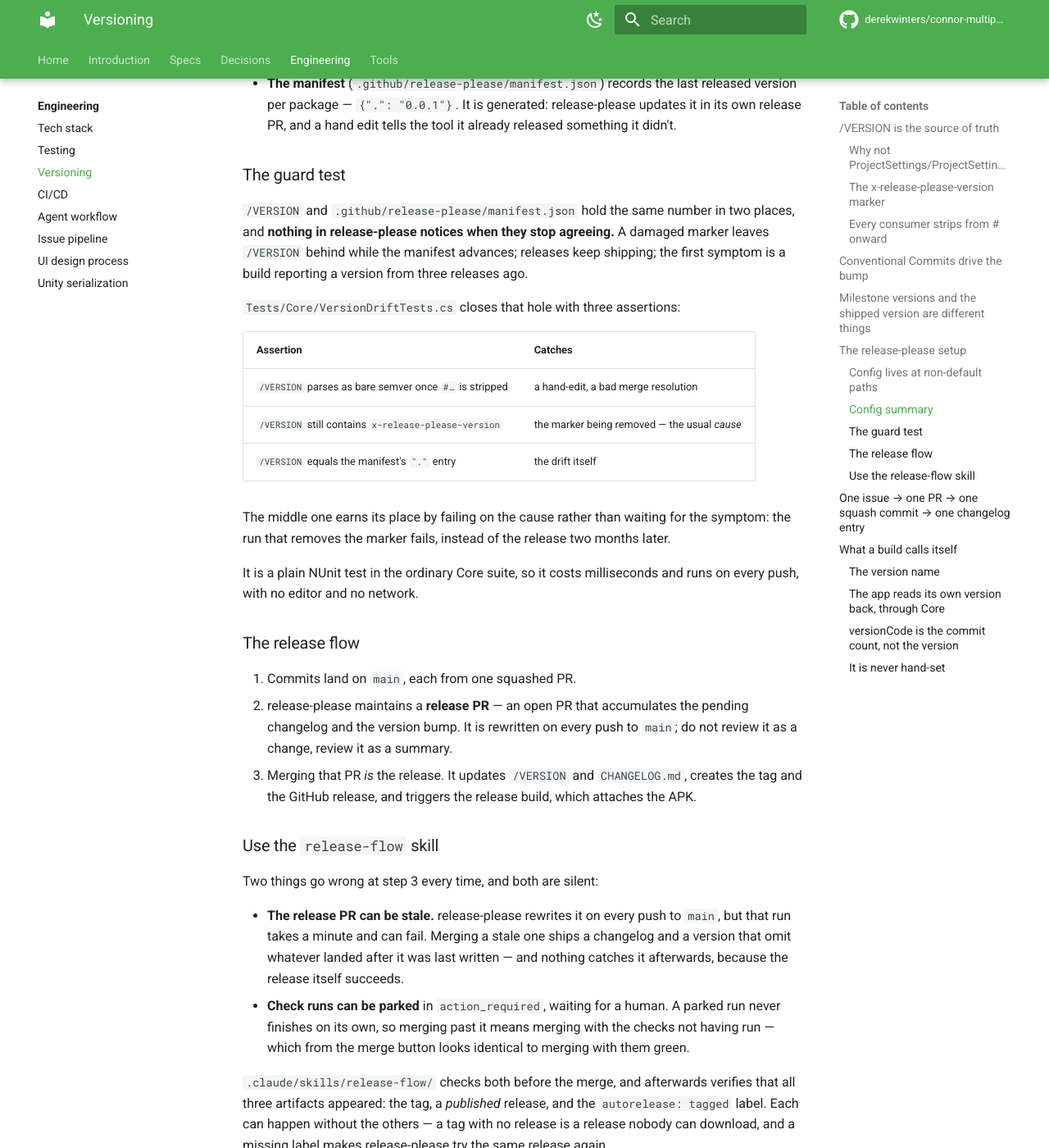
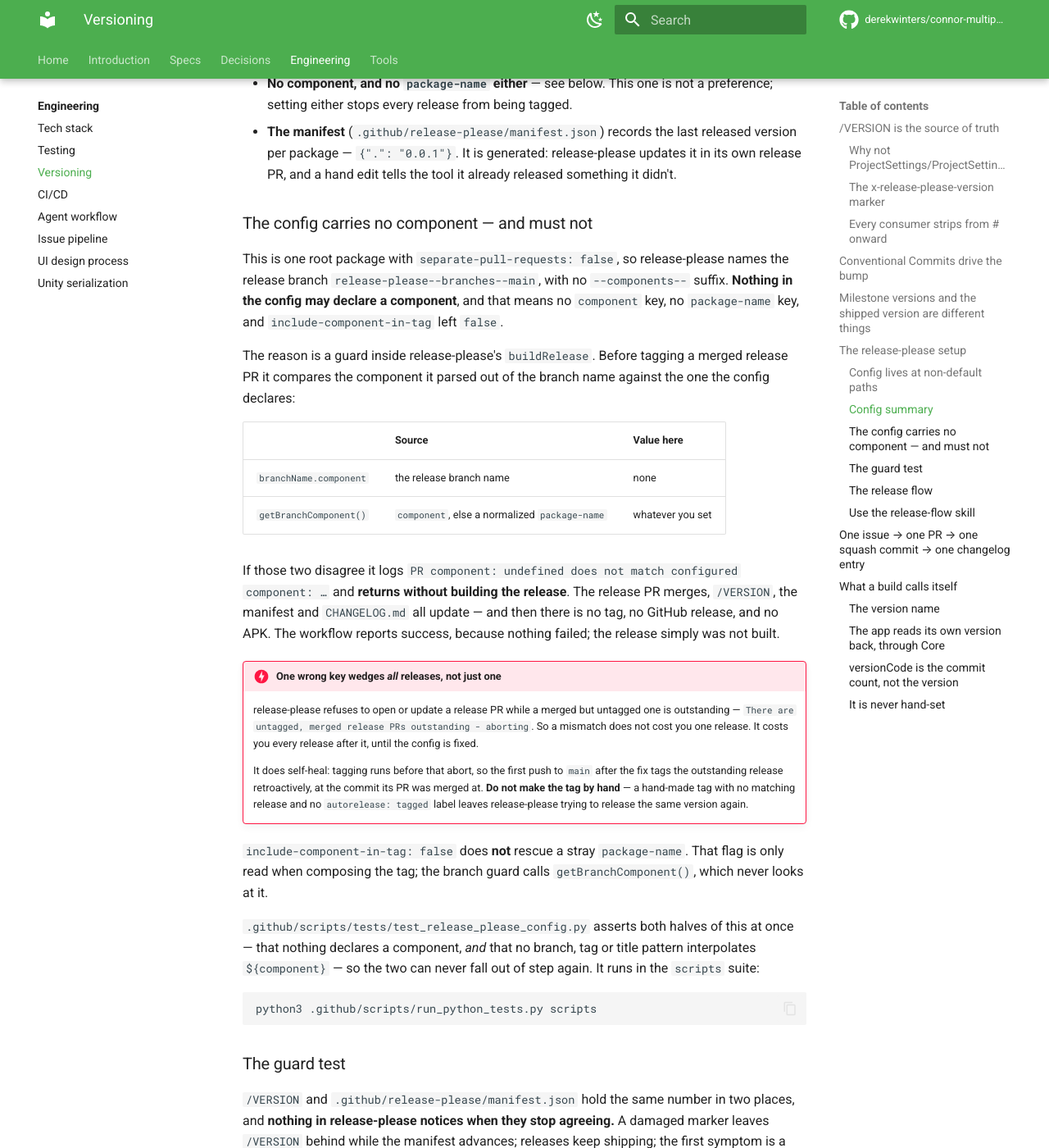
Before and after one commit to derekwinters/connor-multiplying-frogs, an MkDocs documentation site: the page built from docs/engineering/versioning.md, in a window 1280 px wide and 1400 px high, scrolled down 4012 px. Shown: the whole window at 82% size. Built offline with MkDocs 1.6.1 and Material for MkDocs 9.7.7, drawn with Linux system fonts in a browser that asks for light colours; comment, search, counter and statistics services are not loaded; the version menu is left out.

Commit message:
fix(ci): drop package-name so release-please can tag releases (#206)
Closes #205

````diff
--- a/docs/engineering/versioning.md
+++ b/docs/engineering/versioning.md
@@ -174,10 +174,60 @@ manifest-file: .github/release-please/manifest.json
   false`** — plain semver, as described above.
 - **`include-component-in-tag: false`** — one package, so tags are `v0.2.0`
   rather than `multiplying-frogs-v0.2.0`.
+- **No component, and no `package-name` either** — see below. This one is not a
+  preference; setting either stops every release from being tagged.
 - **The manifest** (`.github/release-please/manifest.json`) records the last
   released version per package — `{".": "0.0.1"}`. It is generated:
   release-please updates it in its own release PR, and a hand edit tells the
   tool it already released something it didn't.
+
+### The config carries no component — and must not
+
+This is one root package with `separate-pull-requests: false`, so release-please
+names the release branch `release-please--branches--main`, with no
+`--components--` suffix. **Nothing in the config may declare a component**, and
+that means no `component` key, no `package-name` key, and
+`include-component-in-tag` left `false`.
+
+The reason is a guard inside release-please's `buildRelease`. Before tagging a
+merged release PR it compares the component it parsed out of the branch name
+against the one the config declares:
+
+| | Source | Value here |
+| --- | --- | --- |
+| `branchName.component` | the release branch name | none |
+| `getBranchComponent()` | `component`, else a normalized `package-name` | whatever you set |
+
+If those two disagree it logs `PR component: undefined does not match
+configured component: …` and **returns without building the release**. The
+release PR merges, `/VERSION`, the manifest and `CHANGELOG.md` all update — and
+then there is no tag, no GitHub release, and no APK. The workflow reports
+success, because nothing failed; the release simply was not built.
+
+!!! danger "One wrong key wedges *all* releases, not just one"
+    release-please refuses to open or update a release PR while a merged but
+    untagged one is outstanding — `There are untagged, merged release PRs
+    outstanding - aborting`. So a mismatch does not cost you one release. It
+    costs you every release after it, until the config is fixed.
+
+    It does self-heal: tagging runs before that abort, so the first push to
+    `main` after the fix tags the outstanding release retroactively, at the
+    commit its PR was merged at. **Do not make the tag by hand** — a hand-made
+    tag with no matching release and no `autorelease: tagged` label leaves
+    release-please trying to release the same version again.
+
+`include-component-in-tag: false` does **not** rescue a stray `package-name`.
+That flag is only read when composing the tag; the branch guard calls
+`getBranchComponent()`, which never looks at it.
+
+`.github/scripts/tests/test_release_please_config.py` asserts both halves of
+this at once — that nothing declares a component, *and* that no branch, tag or
+title pattern interpolates `${component}` — so the two can never fall out of
+step again. It runs in the `scripts` suite:
+
+```bash
+python3 .github/scripts/run_python_tests.py scripts
+```
 
 ### The guard test
 
````
Also changed, not shown: 2 other files.
